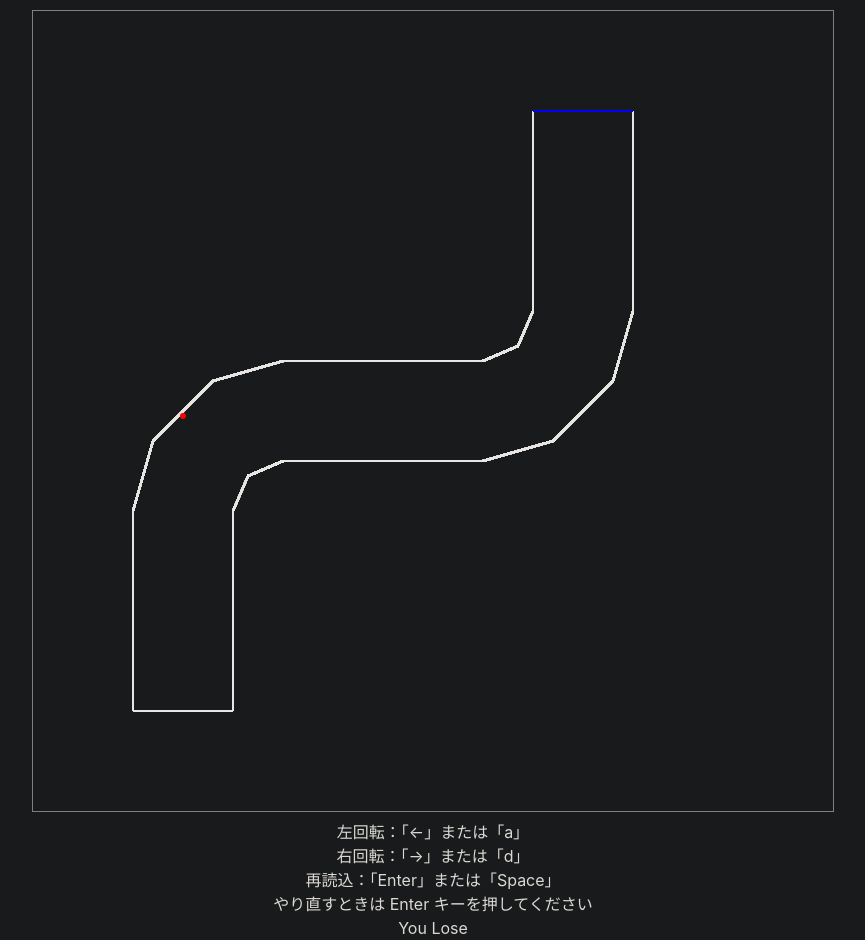
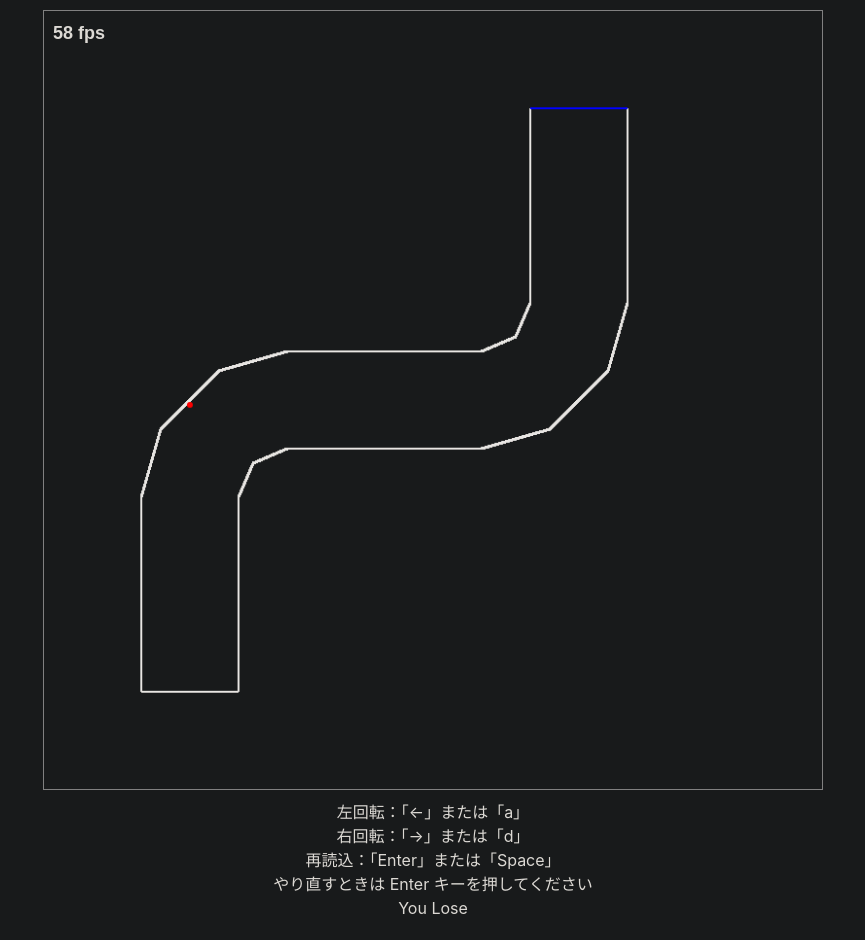
Before and after one commit to masa-dev/course-js, a plain HTML site: page index.html in a window 1280 px wide. Shown: the whole page, without its empty margins (207-1072 px from the left). Drawn offline with nearby package versions, Linux system fonts and the light colour scheme.

Commit message:
fps（1秒ごとのフレーム）を表示、インデントの整理、メソッド名の変更など
fps を表示する機能の追加
car クラスのメソッド名を showOnCanvas から displayOnCanvas に変更
インデントの整理
不要な処理の削除

```diff
--- a/css/style.css
+++ b/css/style.css
@@ -24,7 +24,21 @@ p {
 
 #canvas-space {
     height: 800px;
+    width: 800px;
     margin: 10px auto;
+    position: relative;
+}
+
+#fps-area {
+    position: absolute;
+    top: 10px;
+    left: 10px;
+}
+
+#fps {
+    font-family: sans-serif;
+    font-size: large;
+    font-weight: bold;
 }
 
 #button-area {
@@ -47,9 +61,11 @@ button {
         #button-area {
             display: block;
         }
-
         #explanation {
             display: none;
         }
+        #fps {
+            font-size: medium;
+        }
     }
 }
--- a/index.html
+++ b/index.html
@@ -15,7 +15,11 @@
     <canvas class="canvas" id="canvas-course" width="800" height="800"></canvas>
     <canvas class="canvas" id="canvas-goal" width="800" height="800"></canvas>
     <canvas class="canvas" id="canvas-car" width="800" height="800"></canvas>
-    <div id="canvas-space"></div>
+    <div id="canvas-space">
+      <div id="fps-area">
+        <span id="fps">0 fps</span>
+      </div>
+    </div>
     <div id="explanation">
       <p>左回転：「←」または「a」<br>右回転：「→」または「d」<br>再読込：「Enter」または「Space」</p>
     </div>
--- a/js/car.js
+++ b/js/car.js
@@ -33,10 +33,10 @@ class Car {
         this.xVector = 0;
         this.yVector = 0;
     }
-    showOnCanvas(context) {
+    displayOnCanvas(context) {
         context.beginPath();
         context.fillStyle = 'red';
-        context.arc(this.x, this.y, 3, 0, 2*Math.PI);
+        context.arc(this.x, this.y, 3, 0, 2 * Math.PI);
         context.fill();
     }
 }
--- a/js/course.js
+++ b/js/course.js
@@ -58,6 +58,7 @@ class CourseObj {
             }
         }
     }
+
     lineToCanvas(context) {
         context.moveTo(this.pointA.x, this.pointA.y);
         context.lineTo(this.pointB.x, this.pointB.y);
--- a/js/main.js
+++ b/js/main.js
@@ -12,6 +12,9 @@ const carCtx = carCanvas.getContext('2d');
 const courseCoodinates1 = [[100, 700], [100, 500], [120, 430], [180, 370], [250, 350], [450, 350], [485, 335], [500, 300], [500, 100]];
 const courseCoodinates2 = [[200, 700], [200, 500], [215, 465], [250, 450], [450, 450], [520, 430], [580, 370], [600, 300], [600, 100]];
 let course = [];
+
+//fps のカウント
+let flameCount = 0;
 
 //コースの設定
 initCanvasSettings(courseCtx, 2, 'rgb(232, 230, 227)')
@@ -34,7 +37,6 @@ goal.lineToCanvas(goalCtx);
 
 //車を定義
 let car = new Car(150, 690, 5);
-car.showOnCanvas(carCtx);
 
 //キー操作
 let keydown = '';
@@ -73,8 +75,8 @@ function keyOperation(keydown) {
 
 const width = document.body.clientWidth;
 const height = document.body.clientHeight;
-if ((width < 850) || height < 820) {
-    const baseSize = Math.min(width, height) - 10;
+if (width < 850) {
+    const baseSize = width - 10;
     const canvasSize = document.getElementsByClassName('canvas');
     const canvasSpace = document.getElementById('canvas-space');
 
@@ -82,6 +84,19 @@ if ((width < 850) || height < 820) {
         canvasSize[i].style.width = baseSize + 'px';
     }
     canvasSpace.style.height = baseSize + 'px';
+    canvasSpace.style.width = baseSize + 'px';
+
+}
+if (height < 950) {
+    const baseSize = height - 150;
+    const canvasSize = document.getElementsByClassName('canvas');
+    const canvasSpace = document.getElementById('canvas-space');
+
+    for (let i = 0; i < canvasSize.length; i++) {
+        canvasSize[i].style.width = baseSize + 'px';
+    }
+    canvasSpace.style.height = baseSize + 'px';
+    canvasSpace.style.width = baseSize + 'px';
 
 }
 
@@ -95,7 +110,7 @@ function loop() {
     car.update();
     courseCtx.stroke();
     goalCtx.stroke();
-    car.showOnCanvas(carCtx);
+    car.displayOnCanvas(carCtx);
 
     //衝突判定
     course.forEach((element) => {
@@ -109,7 +124,17 @@ function loop() {
         car.stop();
     }
 
+    //フレームをカウントする
+    flameCount++;
+
     //再帰的に呼び出す
     window.requestAnimationFrame(() => loop());
 }
 window.requestAnimationFrame(() => loop());
+
+//fps を表示
+let displayFPS = setInterval(function () {
+    let fps = flameCount / 0.5;
+    document.getElementById('fps').innerHTML = fps + ' fps';
+    flameCount = 0;
+}, 500);
```
